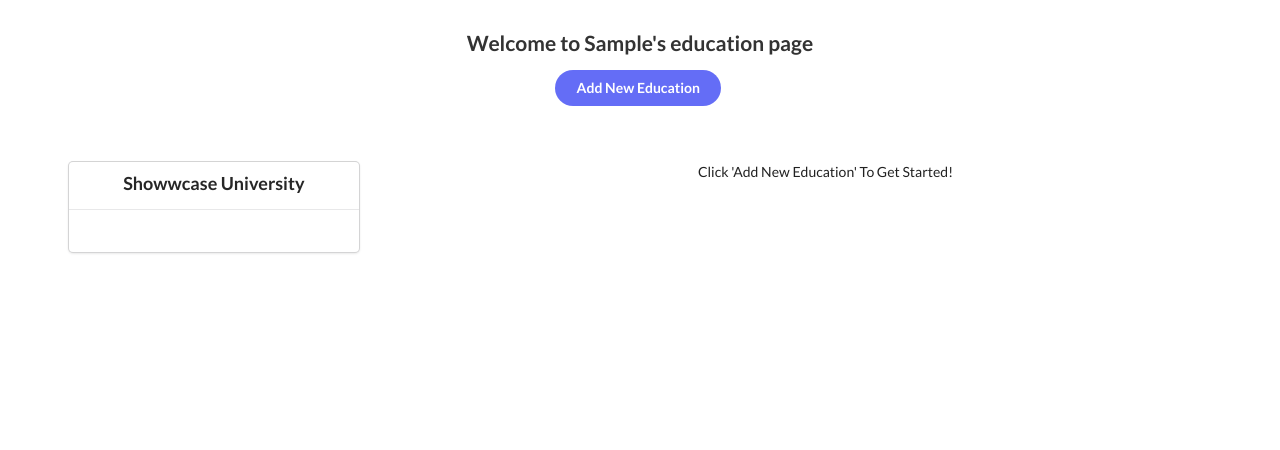
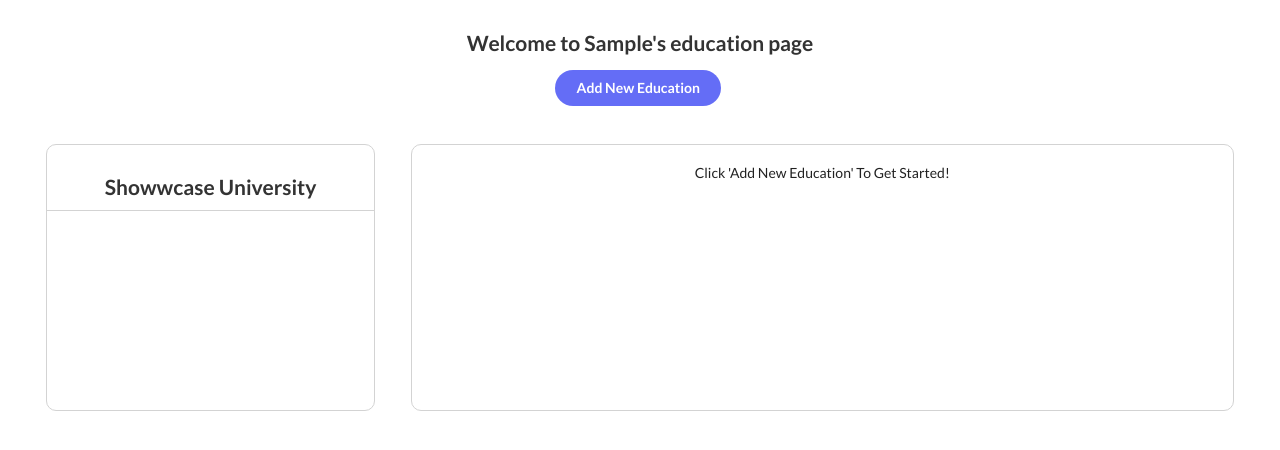
Before and after one commit to Tshamp7/react-challenge, a React (Create React App) app: page / in a window 1280 px wide. Both pictures are taken after typing "Sample" into the empty fields and a click on the input "Enter". Shown: the top 450 px of the page. Built offline with nearby package versions, Linux system fonts and the light colour scheme.

Commit message:
Add styles for EduList items and cards

```diff
--- a/src/components/EduDisplayDetail.tsx
+++ b/src/components/EduDisplayDetail.tsx
@@ -1,5 +1,10 @@
 import React from "react";
-import { BasicContainer, BoxText, BoxTitle } from "../styles/styleComponents";
+import {
+  BasicContainer,
+  BoxText,
+  BoxTitle,
+  Content,
+} from "../styles/styleComponents";
 
 export interface EducationItem {
   title: string;
@@ -18,7 +23,10 @@ const EduDisplayDetail = ({
 }: EducationItem) => {
   return (
     <BasicContainer start="true">
-      <BoxTitle txtAlign="left">{title}</BoxTitle>
+      <Content border="true" start="true">
+        <BoxTitle txtAlign="left">{title}</BoxTitle>
+      </Content>
+
       <BoxText txtAlign="left">{`Institution Name: ${institution}`}</BoxText>
       <BoxText txtAlign="left">{`Attendance: ${start} - ${end}`}</BoxText>
       <BoxText txtAlign="left">{`Details: ${details}`}</BoxText>
--- a/src/components/Education.tsx
+++ b/src/components/Education.tsx
@@ -81,7 +81,7 @@ const Education = ({ name }: Name) => {
         </BasicContainer>
       </Banner>
       <BasicContainer row>
-        <EduSideBar>
+        <EduSideBar border>
           <ShowwcaseUni eduList={eduList} setSelected={setSelected} />
         </EduSideBar>
         <EduDisplay>
--- a/src/components/ShowwcaseUni.tsx
+++ b/src/components/ShowwcaseUni.tsx
@@ -1,5 +1,5 @@
 import React from "react";
-import { BasicContainer, BoxTitle, BoxText } from "../styles/styleComponents";
+import { BasicContainer, BoxTitle, Content } from "../styles/styleComponents";
 import { EducationItem } from "./EduDisplayDetail";
 import UniversityItem from "./UniversityItem";
 
@@ -11,26 +11,28 @@ interface Props {
 const ShowwcaseUni = ({ eduList, setSelected }: Props) => {
   const eduItems = eduList.reverse().map((item) => {
     return (
-      <div className="content">
-        <UniversityItem
-          key={item.institution}
-          eduItem={item}
-          setSelected={setSelected}
-        />
-      </div>
+      <UniversityItem
+        key={item.institution}
+        eduItem={item}
+        setSelected={setSelected}
+      />
     );
   });
   return (
-    <BasicContainer start={"start"} className="ui card">
-      <div className="content">
+    <BasicContainer start="start">
+      <Content border>
         <BoxTitle className="header">Showwcase University</BoxTitle>
-        {eduList.length > 0 ? <BoxText>Select One To See More!</BoxText> : null}
-      </div>
-      <div className="content">
-        <ul style={{ listStyle: "none", paddingLeft: "0", cursor: "pointer" }}>
+        {eduList.length > 0 ? (
+          <p style={{ font: "inherit", alignSelf: "center" }}>
+            Select One To See More!
+          </p>
+        ) : null}
+      </Content>
+      <Content start="true">
+        <ul style={{ listStyle: "none", paddingLeft: "0" }}>
           {eduItems.reverse()}
         </ul>
-      </div>
+      </Content>
     </BasicContainer>
   );
 };
--- a/src/components/UniversityItem.tsx
+++ b/src/components/UniversityItem.tsx
@@ -1,4 +1,5 @@
 import React from "react";
+import { BoxText, Content } from "../styles/styleComponents";
 import { EducationItem } from "./EduDisplayDetail";
 
 interface Props {
@@ -13,9 +14,13 @@ const UniversityItem = ({ eduItem, setSelected }: Props) => {
   };
 
   return (
-    <div className="content">
-      <li onClick={() => handleClick(eduItem, setSelected)}>{eduItem.title}</li>
-    </div>
+    <Content border="true" start="true">
+      <li onClick={() => handleClick(eduItem, setSelected)}>
+        <BoxText txtAlign="start" cursor="true">
+          {eduItem.title}
+        </BoxText>
+      </li>
+    </Content>
   );
 };
 
--- a/src/styles/styleComponents.js
+++ b/src/styles/styleComponents.js
@@ -65,7 +65,6 @@ export const BoxTitle = styled.h3`
   font-size: 2rem;
   cursor: default;
   text-align: ${(props) => (props.txtAlign ? `${props.txtAlign}` : "center")};
-
   @media (min-width: 1024px) {
     font-size: 1.5rem;
   }
@@ -74,7 +73,7 @@ export const BoxTitle = styled.h3`
 export const BoxText = styled.p`
   margin-top: ${px2vw(20)};
   color: #666;
-  cursor: default;
+  cursor: ${(props) => (props.cursor ? "pointer;" : "default;")}
   text-align: ${(props) => (props.txtAlign ? `${props.txtAlign}` : "center")};
   font-size: 1.5rem;
 
@@ -86,10 +85,14 @@ export const BoxText = styled.p`
 export const EduSideBar = styled.div`
   display: flex;
   width: 10%;
+  border: ${(props) => (props.border ? "solid 1px lightgray;" : "none;")}
+  border-radius: ${(props) => (props.border ? "10px;" : "none;")}
   min-height: ${px2vw(200, 320)};
   flex-direction: ${(props) => (props.row ? "row" : "column")};
   align-items: center;
-  padding: ${px2vw(20)};
+  padding-top: ${px2vw(20)};
+  padding-bottom: ${px2vw(20)};
+
   margin: ${px2vw(20)};
   background-color: ${(props) => props.bgColor};
   height: 100%;
@@ -113,6 +116,9 @@ export const EduSideBar = styled.div`
 
 export const EduDisplay = styled.div`
   display: flex;
+  border: solid 1px lightgray;
+  border-radius: 10px;
+  transition: 0.3s;
   min-height: ${px2vw(200, 320)};
   flex-direction: ${(props) => (props.row ? "row" : "column")};
   align-items: center;
@@ -173,3 +179,15 @@ export const Banner = styled.div`
   width: 100%;
   height: 7rem;
 `;
+
+export const Content = styled.div`
+display: flex;
+width: 100%;
+height: 100%;
+flex-direction: column;
+align-self: center;
+padding: ${(props) =>
+  props.noTopPad ? "0px 10px 10px 10px;" : "10px 10px 10px 10px;"}
+justify-content: ${(props) => (props.start ? "flex-start;" : "center;")}
+border-bottom: ${(props) => (props.border ? "solid 1px lightgray;" : "none;")}}
+`;
```
Also changed, not shown: 1 other file (tests, documents, lock files or other folders).
